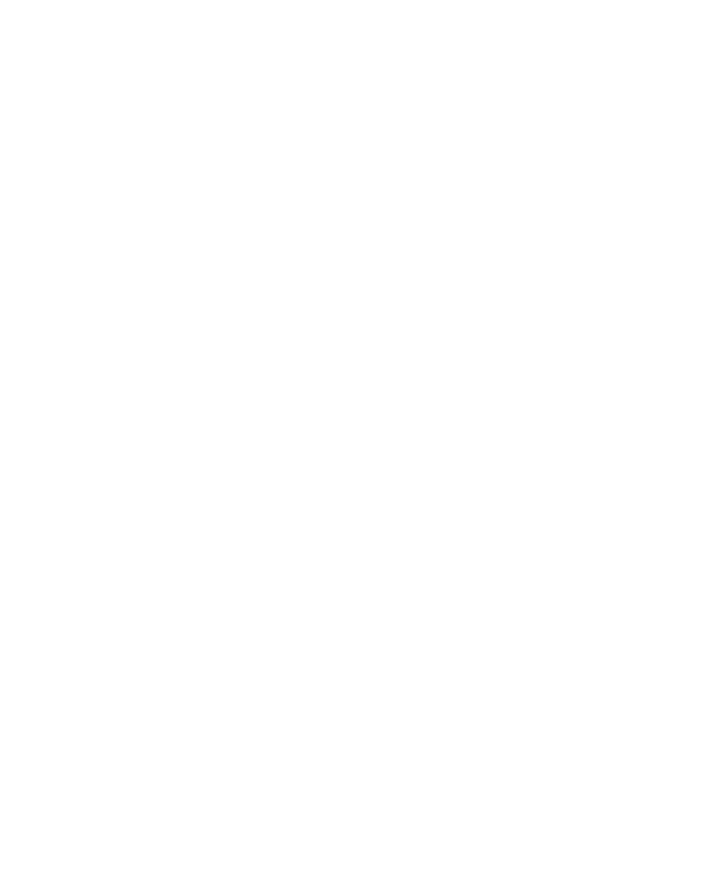
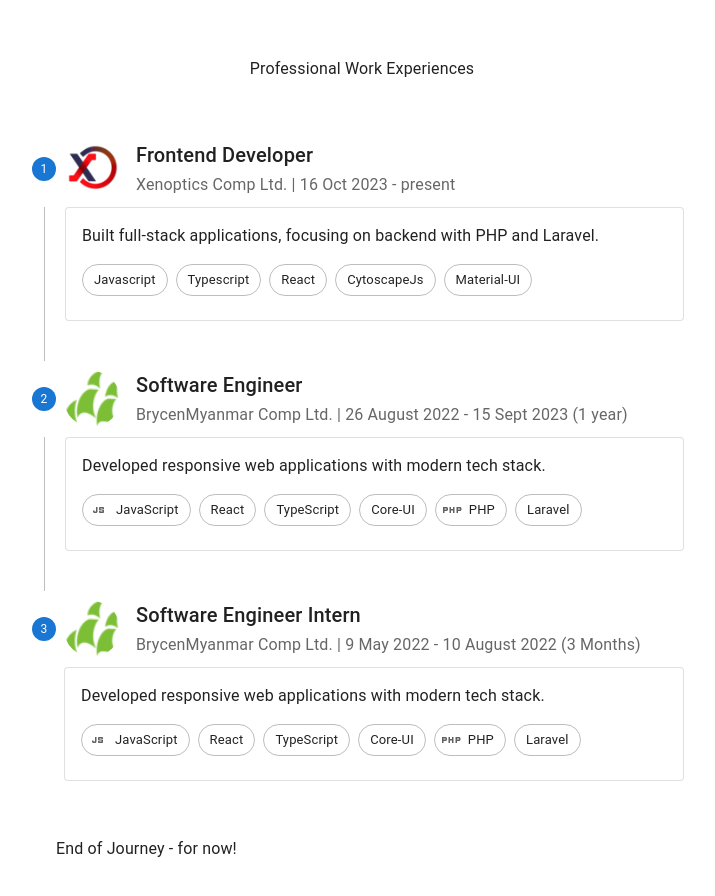
Before and after one commit to phyoewaiaung/phyowaiaung.net, a React (Vite) app: page / in a window 1280 px wide. Shown: the part 900-1796 px from the top of the page, without its empty margins (278-993 px from the left). Before the commit the page ends 1240 px from the top, so only its background shows below. Built offline with nearby package versions, Linux system fonts and the light colour scheme.

Commit message:
wip experience ui

```diff
--- /dev/null
+++ b/src/components/Experiences.tsx
@@ -0,0 +1,154 @@
+import React from "react";
+import {
+  Box,
+  Typography,
+  Stepper,
+  Step,
+  StepLabel,
+  StepContent,
+  Paper,
+  Chip,
+  Grid,
+  Card,
+  CardContent,
+  Avatar,
+} from "@mui/material";
+import JavascriptIcon from "@mui/icons-material/Javascript";
+import PhpIcon from "@mui/icons-material/Php";
+
+type ExperienceProps = {
+  title: string;
+  company: string;
+  period: string;
+  techStack: string[];
+  description: string;
+  logo: string; // New field for company logo URL
+};
+
+const experiences: ExperienceProps[] = [
+  {
+    title: "Frontend Developer",
+    company: "Xenoptics Comp Ltd.",
+    period: "16 Oct 2023 - present",
+    techStack: [
+      "Javascript",
+      "Typescript",
+      "React",
+      "CytoscapeJs",
+      "Material-UI",
+    ],
+    description:
+      "Built full-stack applications, focusing on backend with PHP and Laravel.",
+    logo: "/assets/xenoptics.png", // Example logo path
+  },
+
+  {
+    title: "Software Engineer",
+    company: "BrycenMyanmar Comp Ltd.",
+    period: "26 August 2022 - 15 Sept 2023 (1 year)",
+    techStack: [
+      "JavaScript",
+      "React",
+      "TypeScript",
+      "Core-UI",
+      "PHP",
+      "Laravel",
+    ],
+    description:
+      "Developed responsive web applications with modern tech stack.",
+    logo: "/assets/brycen.png", // Example logo path
+  },
+  {
+    title: "Software Engineer Intern",
+    company: "BrycenMyanmar Comp Ltd.",
+    period: "9 May 2022 - 10 August 2022 (3 Months)",
+    techStack: [
+      "JavaScript",
+      "React",
+      "TypeScript",
+      "Core-UI",
+      "PHP",
+      "Laravel",
+    ],
+    description:
+      "Developed responsive web applications with modern tech stack.",
+    logo: "/assets/brycen.png", // Example logo path
+  },
+  // Add more experiences here
+];
+
+const ExperienceStepper = () => {
+  return (
+    <Box
+      sx={{
+        py: 4,
+        px: {
+          md: "300px",
+          sm: "15px",
+        },
+        // minHeight: "100vh",
+      }}
+    >
+      <Typography textAlign={"center"} mb={"50px"}>
+        <span className="ont-extrabold bg-gradient-to-r from-purple-700 to-sky-600 bg-clip-text text-4xl font-bold tracking-tight text-gray-900 text-transparent hover:from-sky-600 hover:to-blue-700">
+          Professional Work Experiences
+        </span>
+      </Typography>
+      <Stepper orientation="vertical">
+        {experiences.map((exp, index) => (
+          <Step key={index} active={true}>
+            <StepLabel>
+              <Grid container alignItems="center" spacing={2}>
+                <Grid item>
+                  {/* Company logo */}
+                  <Avatar
+                    alt={exp.company}
+                    src={exp.logo}
+                    sx={{ width: 56, height: 56 }}
+                  />
+                </Grid>
+                <Grid item>
+                  <Typography variant="h6">{exp.title}</Typography>
+                  <Typography variant="subtitle1" color="textSecondary">
+                    {exp.company} | {exp.period}
+                  </Typography>
+                </Grid>
+              </Grid>
+            </StepLabel>
+            <StepContent>
+              <Card variant="outlined" sx={{ mb: 2 }}>
+                <CardContent>
+                  <Typography variant="body1" paragraph>
+                    {exp.description}
+                  </Typography>
+                  <Grid container spacing={1}>
+                    {exp.techStack.map((tech, techIndex) => (
+                      <Grid item key={techIndex}>
+                        <Chip
+                          icon={
+                            tech === "JavaScript" ? (
+                              <JavascriptIcon />
+                            ) : tech === "PHP" ? (
+                              <PhpIcon />
+                            ) : undefined
+                          }
+                          label={tech}
+                          variant="outlined"
+                        />
+                      </Grid>
+                    ))}
+                  </Grid>
+                </CardContent>
+              </Card>
+            </StepContent>
+          </Step>
+        ))}
+      </Stepper>
+      <Paper square elevation={0} sx={{ p: 3, mt: 2 }}>
+        <Typography>End of Journey - for now!</Typography>
+      </Paper>
+    </Box>
+  );
+};
+
+export default ExperienceStepper;
--- a/src/components/HomePage.tsx
+++ b/src/components/HomePage.tsx
@@ -1,5 +1,6 @@
 import { Box } from "@mui/material";
 import React from "react";
+import Experiences from "src/components/Experiences";
 import Profile from "src/components/Profile";
 import SkillsComponent from "src/components/SkillsComponent";
 
@@ -11,6 +12,9 @@
 
       {/** skills */}
       <SkillsComponent />
+
+      {/** experiences */}
+      <Experiences />
     </Box>
   );
 };
--- a/src/components/SkillsComponent.tsx
+++ b/src/components/SkillsComponent.tsx
@@ -141,7 +141,7 @@
           md: "300px",
           sm: "15px",
         },
-        minHeight: "100vh",
+        // minHeight: "100vh",
       }}
     >
       <Typography textAlign={"center"} mb={"50px"}>
```
Also changed, not shown: assets/brycen.png (added), assets/xenoptics.png (added).
